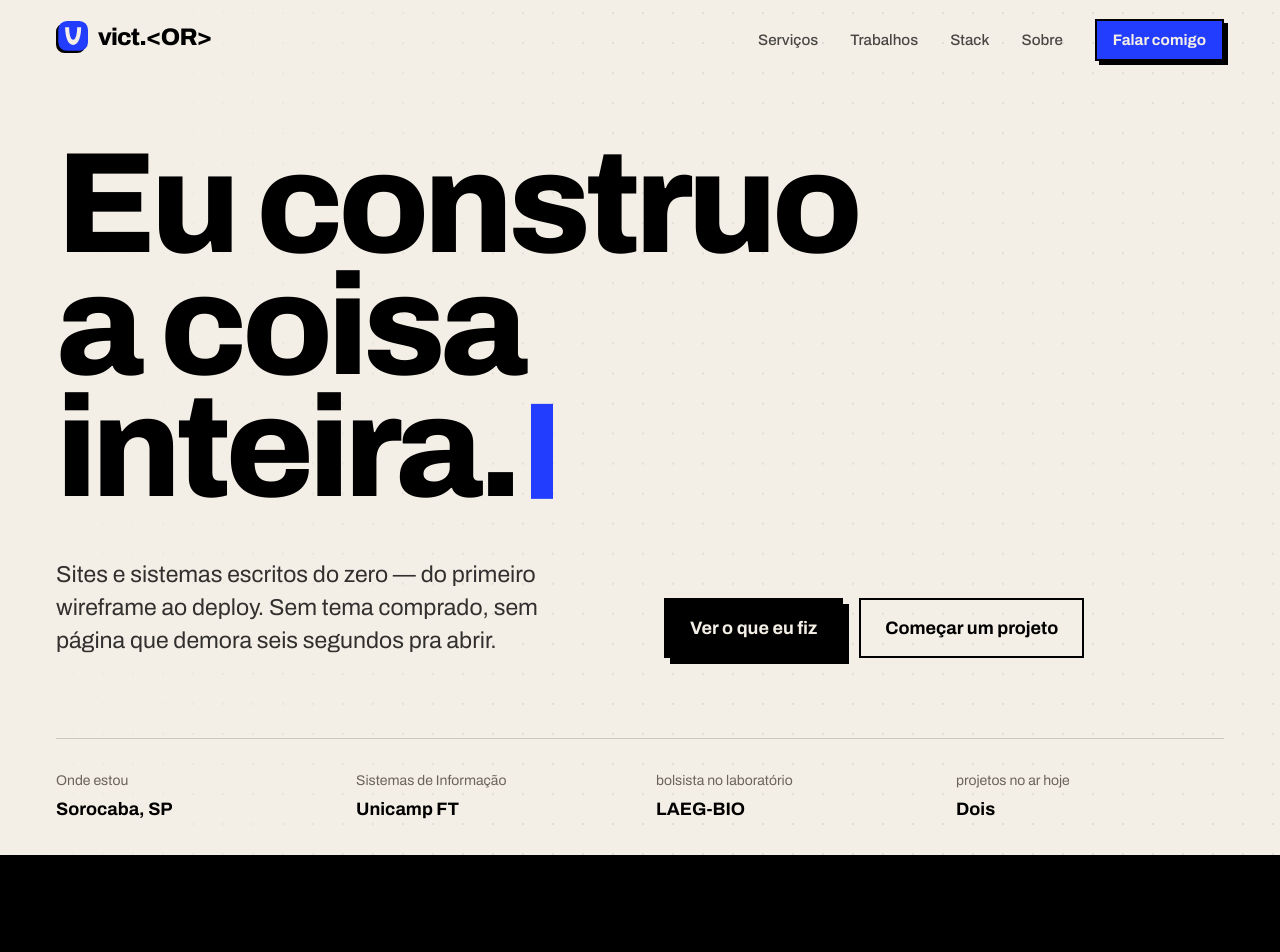
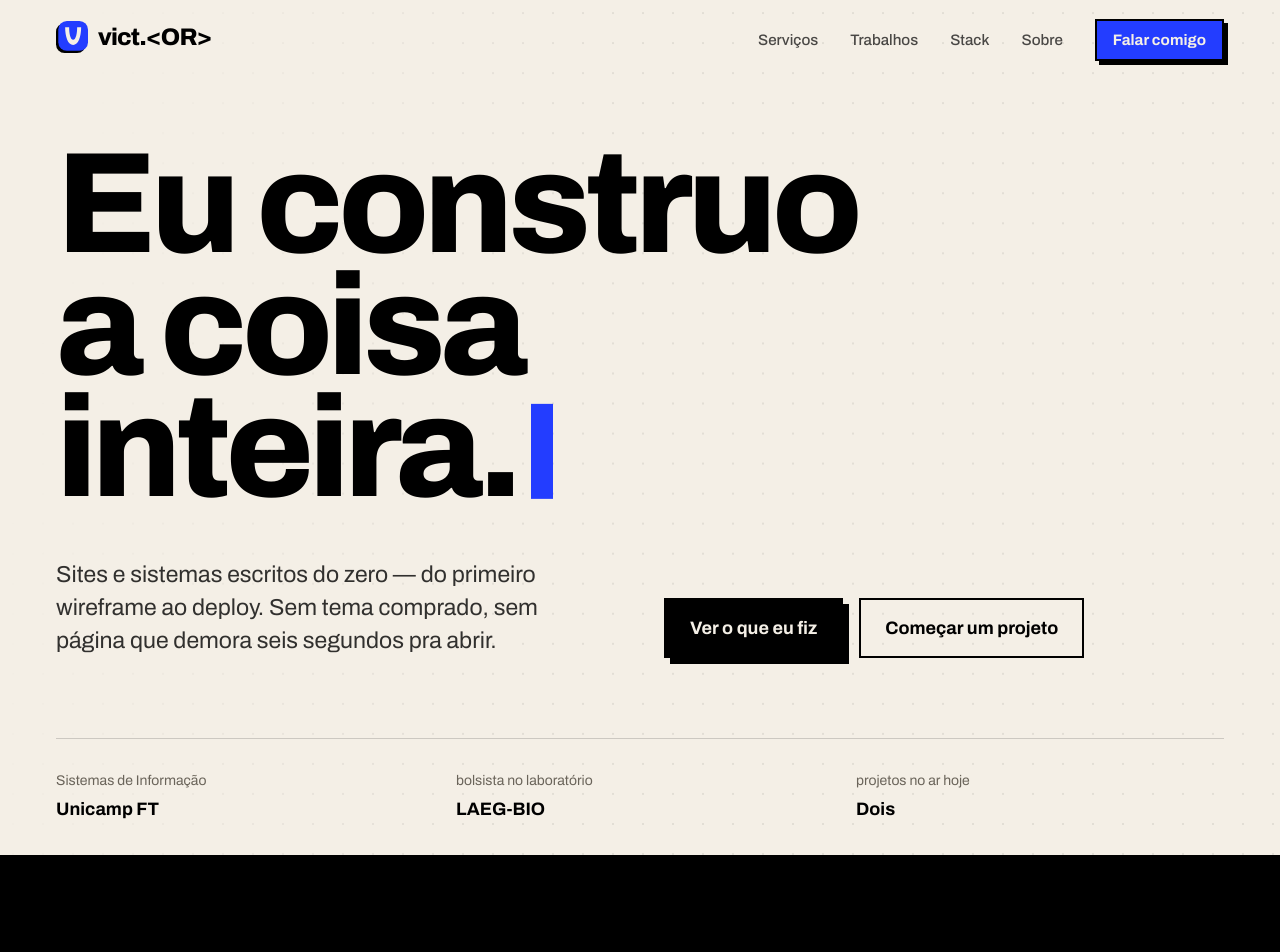
Before and after one commit to VictorC-AI/vict-or, a React (Vite) app: page / in a window 1280 px wide. Shown: the top 952 px of the page. Built offline with nearby package versions, Linux system fonts and the light colour scheme.

Commit message:
linkedin no rodape, remove cidade

```diff
--- a/index.html
+++ b/index.html
@@ -8,7 +8,7 @@
     <title>vict.&lt;OR&gt; — sites e e-commerce sob medida</title>
     <meta
       name="description"
-      content="Victor Barros é desenvolvedor full stack em Sorocaba. Constrói sites e lojas online rápidos, acessíveis e feitos do zero — sem template."
+      content="Victor Carvalho é desenvolvedor full stack. Constrói sites e sistemas rápidos, acessíveis e feitos do zero — sem template."
     />
     <meta name="theme-color" content="#233DFF" />
     <!-- Troque pelos dois pelo seu domínio quando tiver um. -->
--- a/src/components/Hero.tsx
+++ b/src/components/Hero.tsx
@@ -1,4 +1,4 @@
-import { hero, profile } from '../data/site'
+import { hero } from '../data/site'
 import GridField from './GridField'
 
 export default function Hero() {
@@ -55,11 +55,7 @@ export default function Hero() {
       </div>
 
       <div className="shell relative">
-        <dl className="rule grid grid-cols-2 gap-x-8 gap-y-6 py-7 sm:grid-cols-4 sm:py-8">
-          <div>
-            <dt className="text-sm text-muted">Onde estou</dt>
-            <dd className="mt-1 text-lg font-bold">{profile.location}</dd>
-          </div>
+        <dl className="rule grid grid-cols-2 gap-x-8 gap-y-6 py-7 sm:grid-cols-3 sm:py-8">
           {hero.facts.map((f) => (
             <div key={f.label}>
               <dt className="text-sm text-muted">{f.label}</dt>
--- a/src/data/site.ts
+++ b/src/data/site.ts
@@ -48,11 +48,11 @@ export const profile = {
   name: 'Victor Carvalho',
   wordmark: 'vict.<OR>',
   role: 'Desenvolvedor full stack',
-  location: 'Sorocaba, SP',
   email: 'victordevv.ui@gmail.com',
+  /** deixe '' pra esconder o link no rodapé */
   github: 'https://github.com/VictorC-AI',
-  /** deixe '' pra esconder o link no rodapé */
-  linkedin: '',
+  linkedin:
+    'https://www.linkedin.com/in/victor-iago-barros-carvalho-b109873b3',
   instagram: '',
   /** WhatsApp em formato internacional, só números. '' esconde o botão. */
   whatsapp: '',
```
